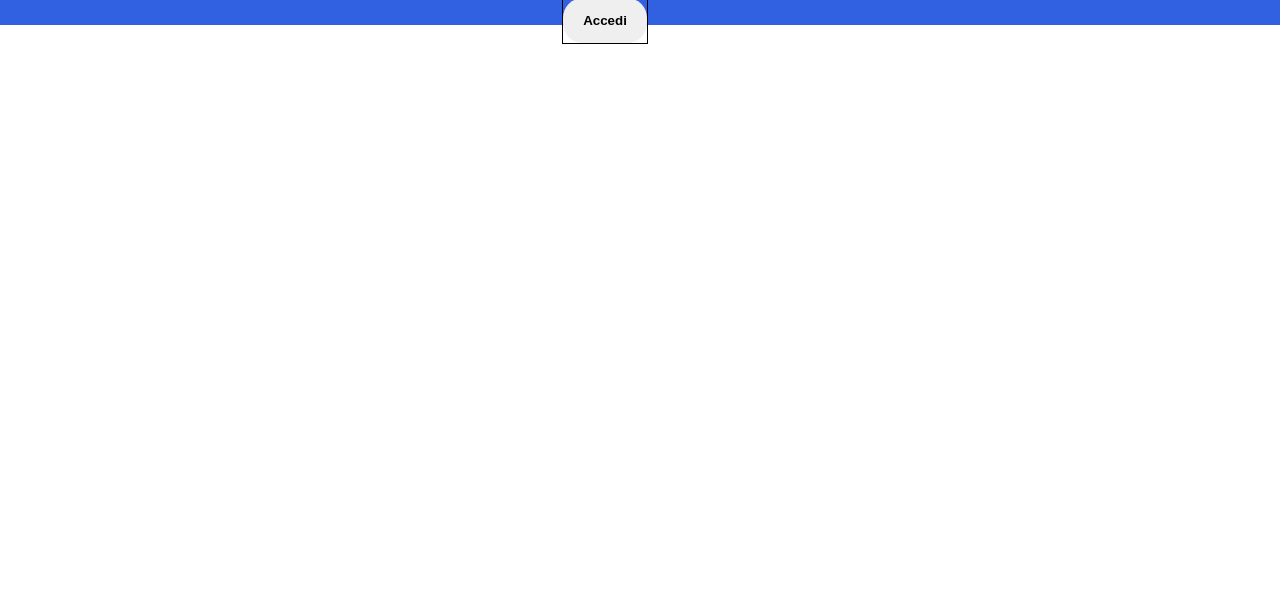
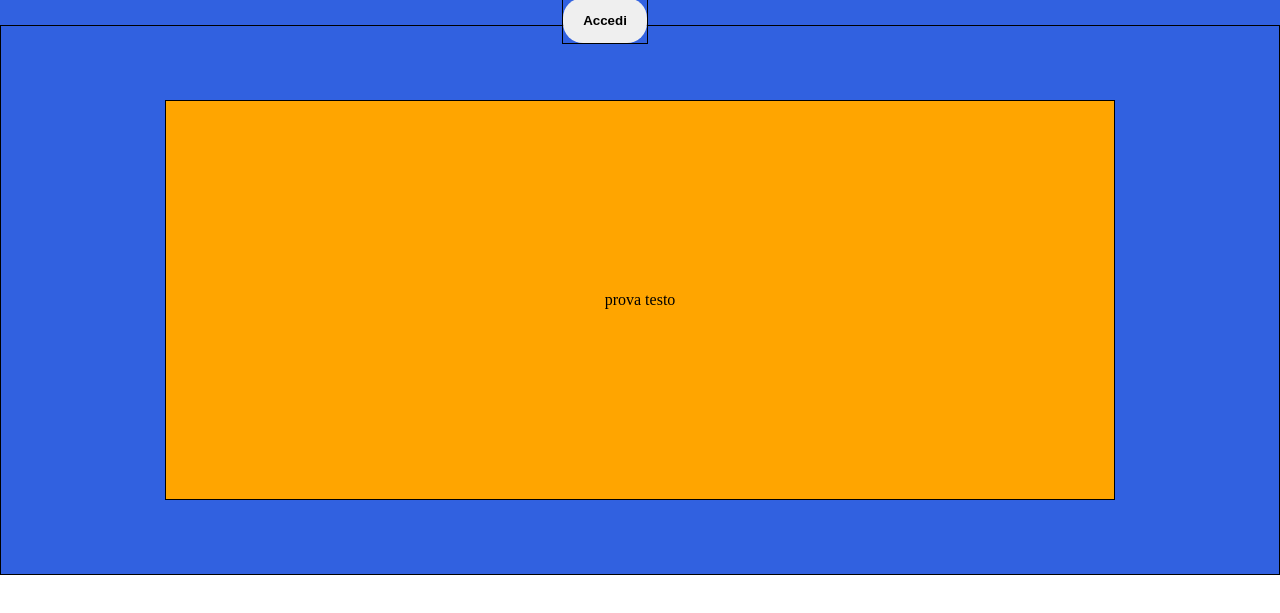
Before and after one commit to Benedettopana/htmlcss-struttura-discord, a plain HTML site: page index.html in a window 1280 px wide. Shown: the part 55-668 px from the top of the page. Drawn offline with Linux system fonts and the light colour scheme.

Commit message:
[add]HERO

```diff
--- a/assets/style.css
+++ b/assets/style.css
@@ -86,5 +86,28 @@ nav ul li a:hover{
 }
 /* login  */
 
+/* /header */
 
-/* /header */
+
+/* main */
+  .hero{
+    background-color: #3161E0;
+    height: 550px;
+
+    display: flex;
+    align-items: center;
+    justify-content: center;
+  }
+
+.hero .box-hero{
+  background-color: orange;
+  width: 950px;
+  height: 400px;
+
+  display: flex;
+  align-items: center;
+  justify-content: center;
+  flex-wrap: wrap;
+}
+
+/* /main */
--- a/index.html
+++ b/index.html
@@ -50,6 +50,18 @@
 
   <main>
 
+    <!-- HERO -->
+    <section class="hero debug">
+
+      <div class="box-hero debug">
+        prova testo
+      </div>
+
+    </section>
+    <!-- HERO -->
+
+
+
   </main>
 </body>
 </html>
```
